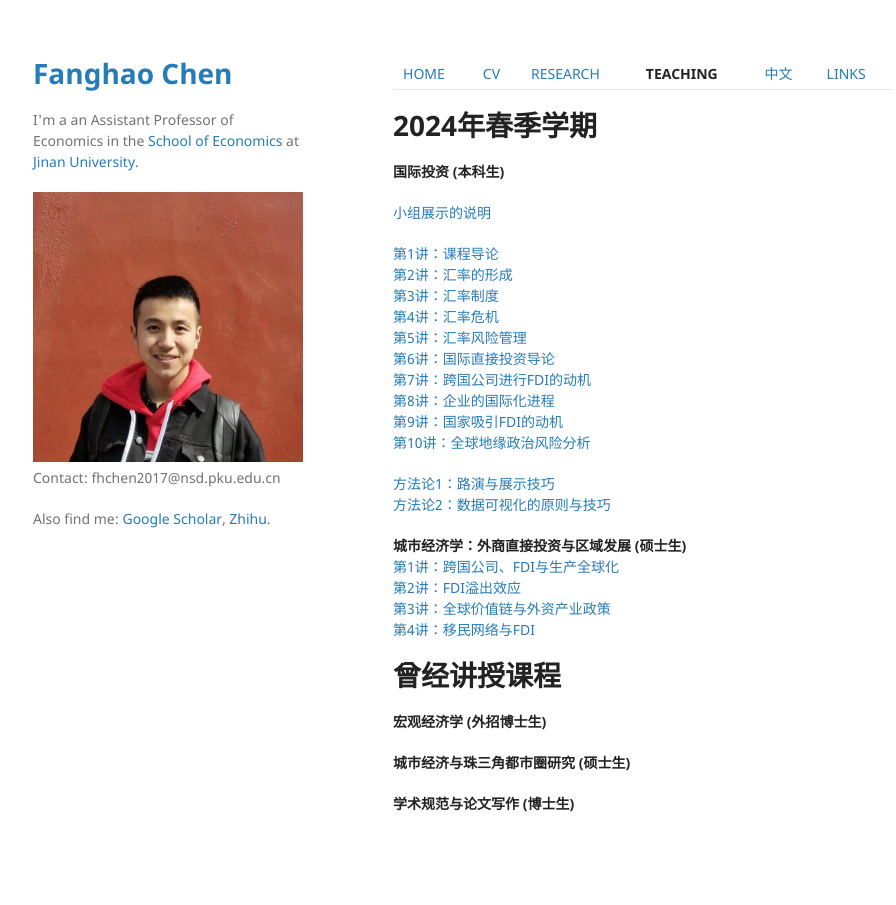
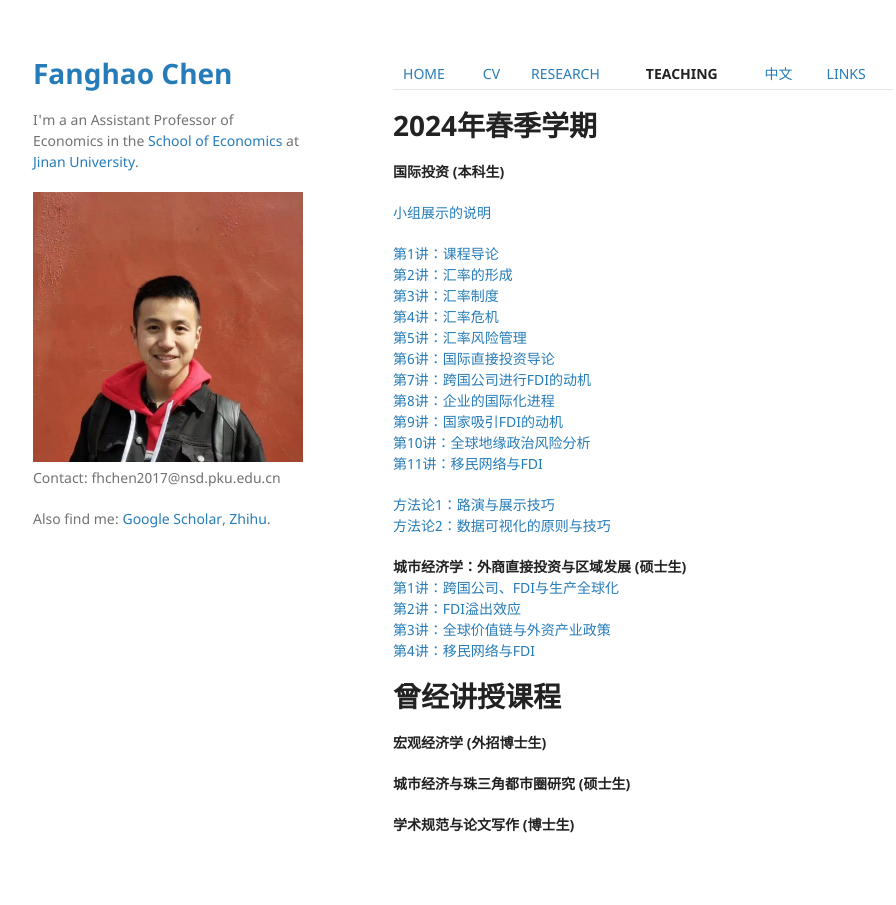
Before and after one commit to FanghaoChen/homepage, a Jekyll site: the page built from teaching.md, in a window 1280 px wide. Shown: the whole page, without its empty margins (177-1073 px from the left). Built offline with Jekyll 4.4.1, drawn with Linux system fonts in a browser that asks for light colours; our own code applies the rules of GitHub Pages for plain Markdown files.

Commit message:
Update teaching.md

```diff
--- a/teaching.md
+++ b/teaching.md
@@ -16,8 +16,8 @@
 [第8讲：企业的国际化进程](./assets/第8讲_企业的国际化进程.pdf) <br/>
 [第9讲：国家吸引FDI的动机](./assets/第9讲_国家吸引FDI的动机.pdf) <br/>
 [第10讲：全球地缘政治风险分析](./assets/第10讲_全球地缘政治风险分析.pdf) <br/>
+[第11讲：移民网络与FDI](./assets/第11讲_移民网络与FDI.pdf) <br/>
 <!---
-[第11讲：移民网络与FDI](./assets/第11讲_移民网络与FDI.pdf) <br/>
 [第12讲：全球资产配置理论](./assets/第12讲_全球资产配置理论.pdf) <br/>
  --->
 
```
